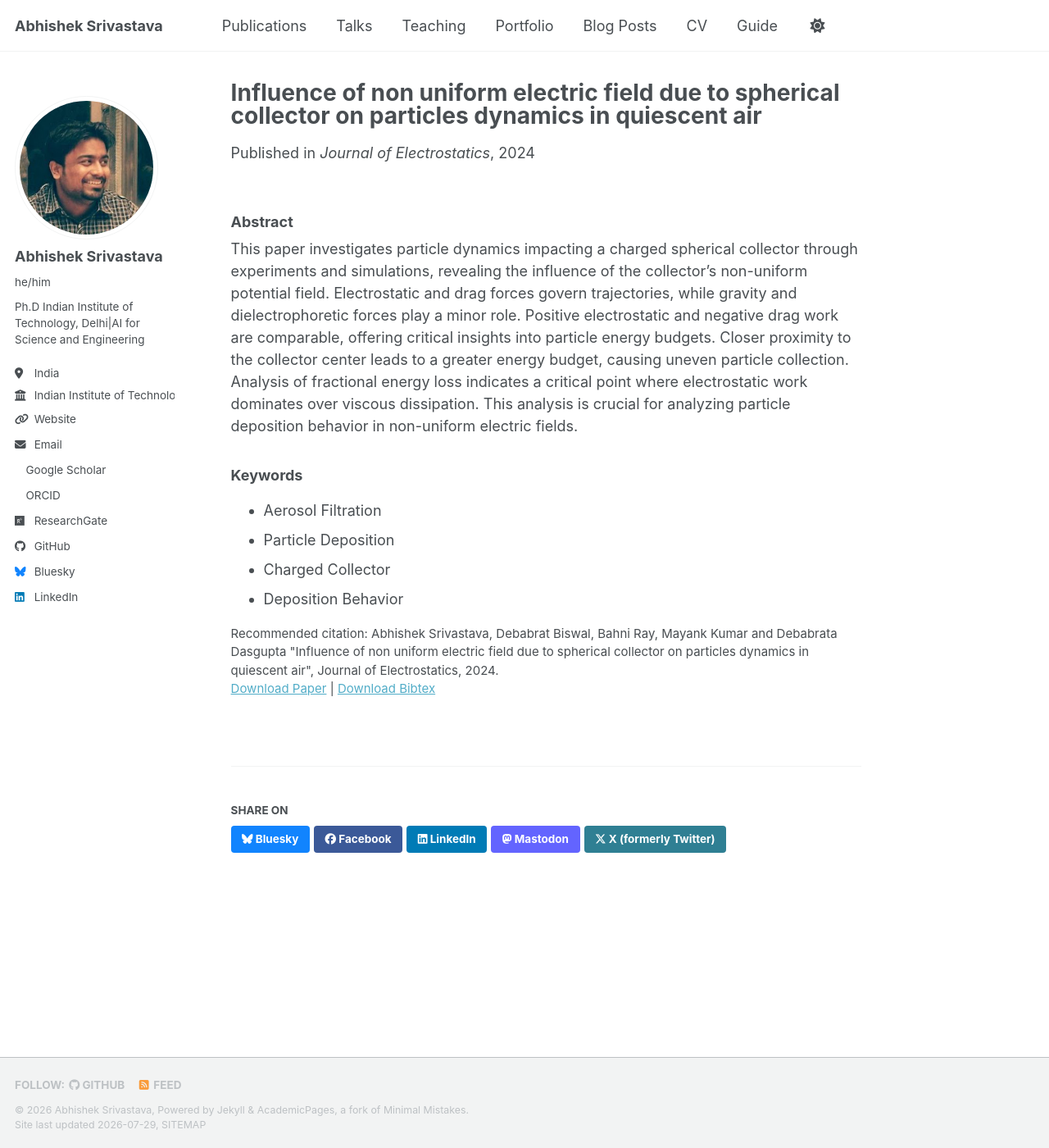
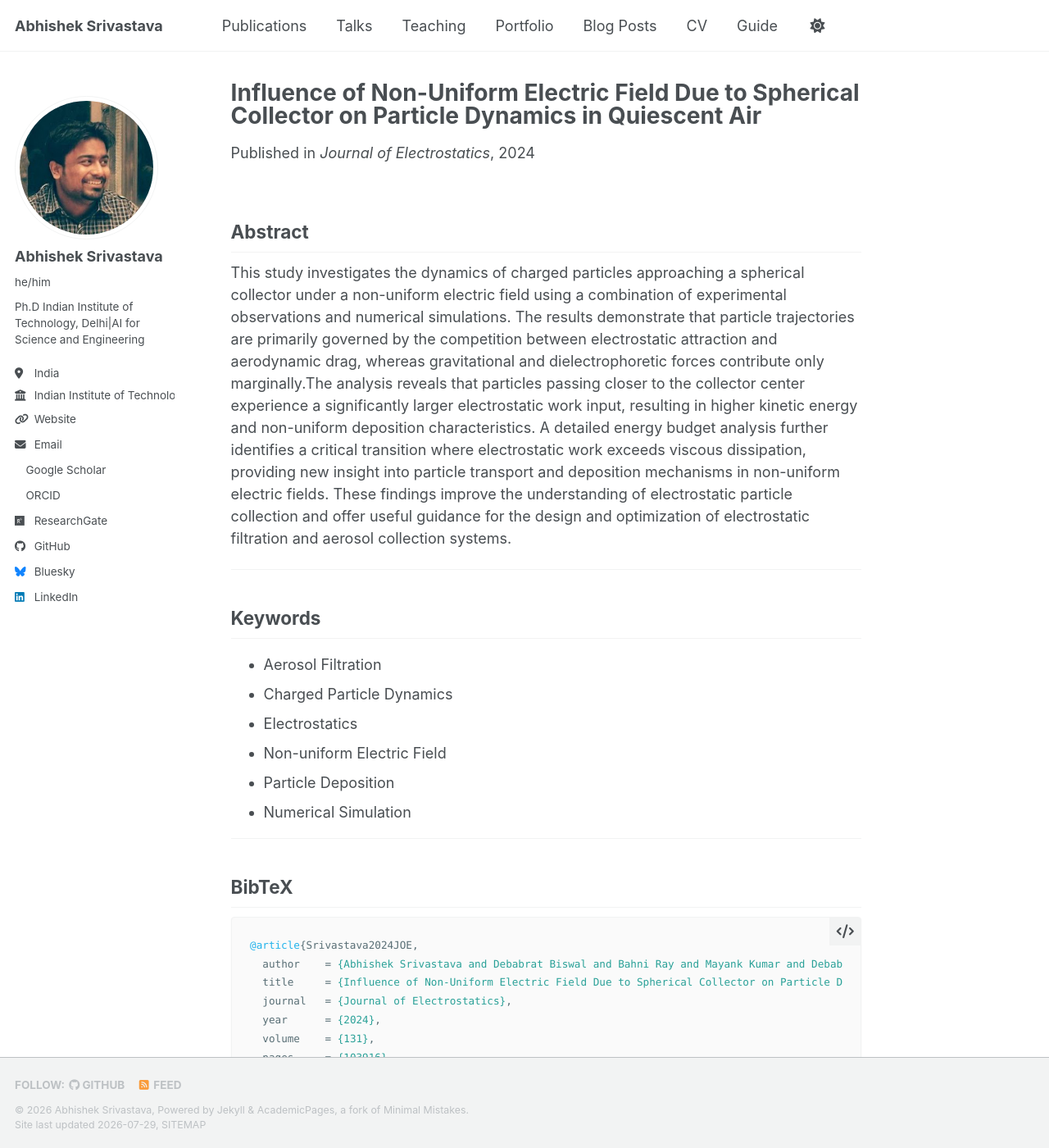
Before and after one commit to abhiresearch24/abhiresearch24.github.io, a Jekyll site: the page built from _publications/2024-03-12-JOE.md, in a window 1280 px wide and 1400 px high. Shown: the whole window at 82% size. Built offline with Jekyll 4.4.1, drawn with Linux system fonts in a browser that asks for light colours; a style sheet for code colours, icons or effects is not loaded; some of the changed text lies outside the part shown.

Commit message:
Revise publication details and abstract for clarity
Updated the title, authors, summary, and keywords for clarity and accuracy. Revised the abstract for improved readability and added a BibTeX entry.

````diff
--- a/_publications/2024-03-12-JOE.md
+++ b/_publications/2024-03-12-JOE.md
@@ -1,23 +1,54 @@
 ---
-title: "Influence of non uniform electric field due to spherical collector on particles dynamics in quiescent air"
+title: "Influence of Non-Uniform Electric Field Due to Spherical Collector on Particle Dynamics in Quiescent Air"
 collection: publications
 category: manuscripts
 permalink: /publication/joe-2024
 date: 2024-03-12
-venue: 'Journal of Electrostatics'
+venue: "Journal of Electrostatics"
+authors: "Abhishek Srivastava, Debabrat Biswal, Bahni Ray, Mayank Kumar, Debabrata Dasgupta"
 doi: "10.1016/j.elstat.2024.103916"
-paperurl: 'https://doi.org/10.1016/j.elstat.2024.103916'
+paperurl: "https://doi.org/10.1016/j.elstat.2024.103916"
 bibtexurl: "/files/joe2024.bib"
-summary: "Combined experimental and numerical investigation of charged particle dynamics in non-uniform electric fields."
-citation: 'Abhishek Srivastava, Debabrat Biswal, Bahni Ray, Mayank Kumar and Debabrata Dasgupta "Influence of non uniform electric field due to spherical collector on particles dynamics in quiescent air", Journal of Electrostatics, 2024.'
+summary: "Experimental and numerical investigation of charged particle dynamics in the non-uniform electric field of a spherical collector, providing insights into particle trajectories, energy budgets, and deposition behavior."
+keywords:
+  - Aerosol Filtration
+  - Particle Deposition
+  - Electrostatics
+  - Charged Collector
+  - Computational Fluid Dynamics
+  - Particle Dynamics
+citation: 'Srivastava, A., Biswal, D., Ray, B., Kumar, M., & Dasgupta, D. (2024). Influence of Non-Uniform Electric Field Due to Spherical Collector on Particle Dynamics in Quiescent Air. Journal of Electrostatics.'
 ---
 
-### Abstract
+## Abstract
 
-This paper investigates particle dynamics impacting a charged spherical collector through experiments and simulations, revealing the influence of the collector’s non-uniform potential field. Electrostatic and drag forces govern trajectories, while gravity and dielectrophoretic forces play a minor role. Positive electrostatic and negative drag work are comparable, offering critical insights into particle energy budgets. Closer proximity to the collector center leads to a greater energy budget, causing uneven particle collection. Analysis of fractional energy loss indicates a critical point where electrostatic work dominates over viscous dissipation. This analysis is crucial for analyzing particle deposition behavior in non-uniform electric fields.
+This study investigates the dynamics of charged particles approaching a spherical collector under a non-uniform electric field using a combination of experimental observations and numerical simulations. The results demonstrate that particle trajectories are primarily governed by the competition between electrostatic attraction and aerodynamic drag, whereas gravitational and dielectrophoretic forces contribute only marginally.The analysis reveals that particles passing closer to the collector center experience a significantly larger electrostatic work input, resulting in higher kinetic energy and non-uniform deposition characteristics. A detailed energy budget analysis further identifies a critical transition where electrostatic work exceeds viscous dissipation, providing new insight into particle transport and deposition mechanisms in non-uniform electric fields.
+These findings improve the understanding of electrostatic particle collection and offer useful guidance for the design and optimization of electrostatic filtration and aerosol collection systems.
 
-### Keywords
+---
+
+## Keywords
+
 - Aerosol Filtration
+- Charged Particle Dynamics
+- Electrostatics
+- Non-uniform Electric Field
 - Particle Deposition
-- Charged Collector
-- Deposition Behavior
+- Numerical Simulation
+
+---
+
+## BibTeX
+
+```bibtex
+@article{Srivastava2024JOE,
+  author    = {Abhishek Srivastava and Debabrat Biswal and Bahni Ray and Mayank Kumar and Debabrata Dasgupta},
+  title     = {Influence of Non-Uniform Electric Field Due to Spherical Collector on Particle Dynamics in Quiescent Air},
+  journal   = {Journal of Electrostatics},
+  year      = {2024},
+  volume    = {131},
+  pages     = {103916},
+  doi       = {10.1016/j.elstat.2024.103916},
+  publisher = {Elsevier}
+}
+```
````
